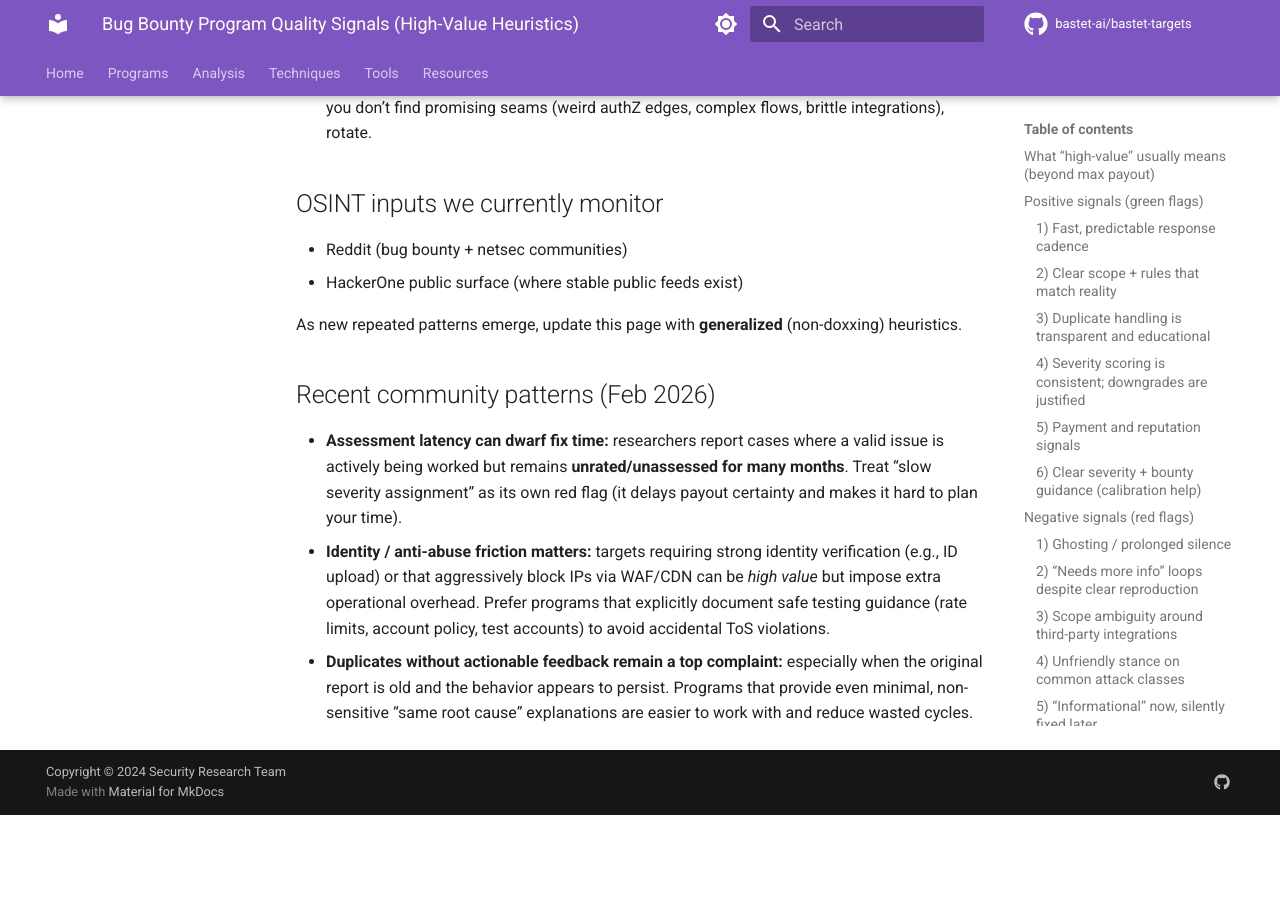
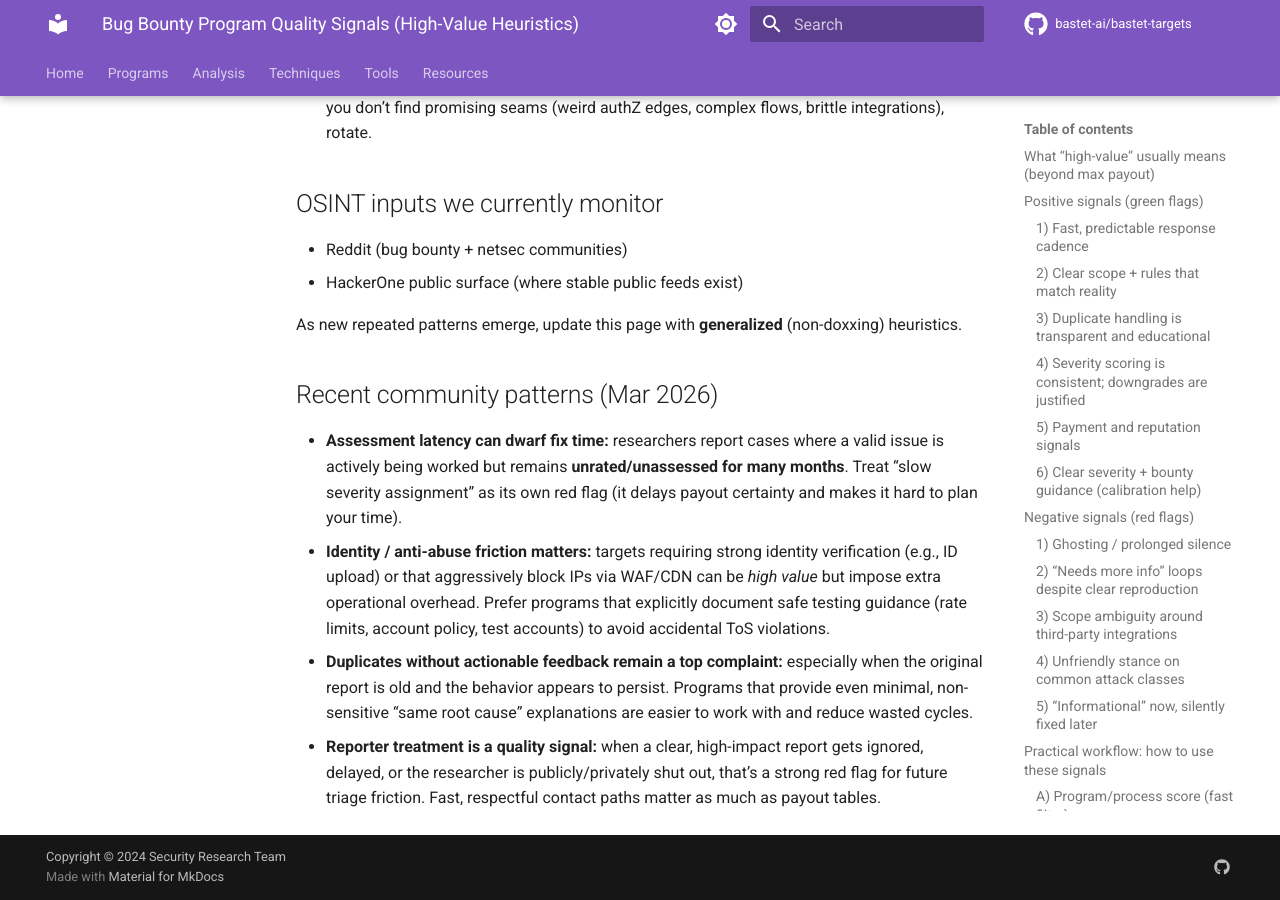
Before and after one commit to bastet-ai/bastet-targets, an MkDocs documentation site: the page built from docs/program-quality-signals.md, in a window 1280 px wide and 900 px high, scrolled down 3909 px. Built offline with MkDocs 1.6.1 and Material for MkDocs 9.7.7, drawn with Linux system fonts in a browser that asks for light colours; comment, search, counter and statistics services are not loaded; before the commit the page ends 4724 px from its top, so only the background shows below that.

Commit message:
Refresh program quality heuristics

```diff
--- a/docs/program-quality-signals.md
+++ b/docs/program-quality-signals.md
@@ -128,8 +128,9 @@ These are *not* “program quality” per se, but they strongly affect expected
 
 As new repeated patterns emerge, update this page with **generalized** (non-doxxing) heuristics.
 
-## Recent community patterns (Feb 2026)
+## Recent community patterns (Mar 2026)
 
 - **Assessment latency can dwarf fix time:** researchers report cases where a valid issue is actively being worked but remains **unrated/unassessed for many months**. Treat “slow severity assignment” as its own red flag (it delays payout certainty and makes it hard to plan your time).
 - **Identity / anti-abuse friction matters:** targets requiring strong identity verification (e.g., ID upload) or that aggressively block IPs via WAF/CDN can be *high value* but impose extra operational overhead. Prefer programs that explicitly document safe testing guidance (rate limits, account policy, test accounts) to avoid accidental ToS violations.
 - **Duplicates without actionable feedback remain a top complaint:** especially when the original report is old and the behavior appears to persist. Programs that provide even minimal, non-sensitive “same root cause” explanations are easier to work with and reduce wasted cycles.
+- **Reporter treatment is a quality signal:** when a clear, high-impact report gets ignored, delayed, or the researcher is publicly/privately shut out, that’s a strong red flag for future triage friction. Fast, respectful contact paths matter as much as payout tables.
```
